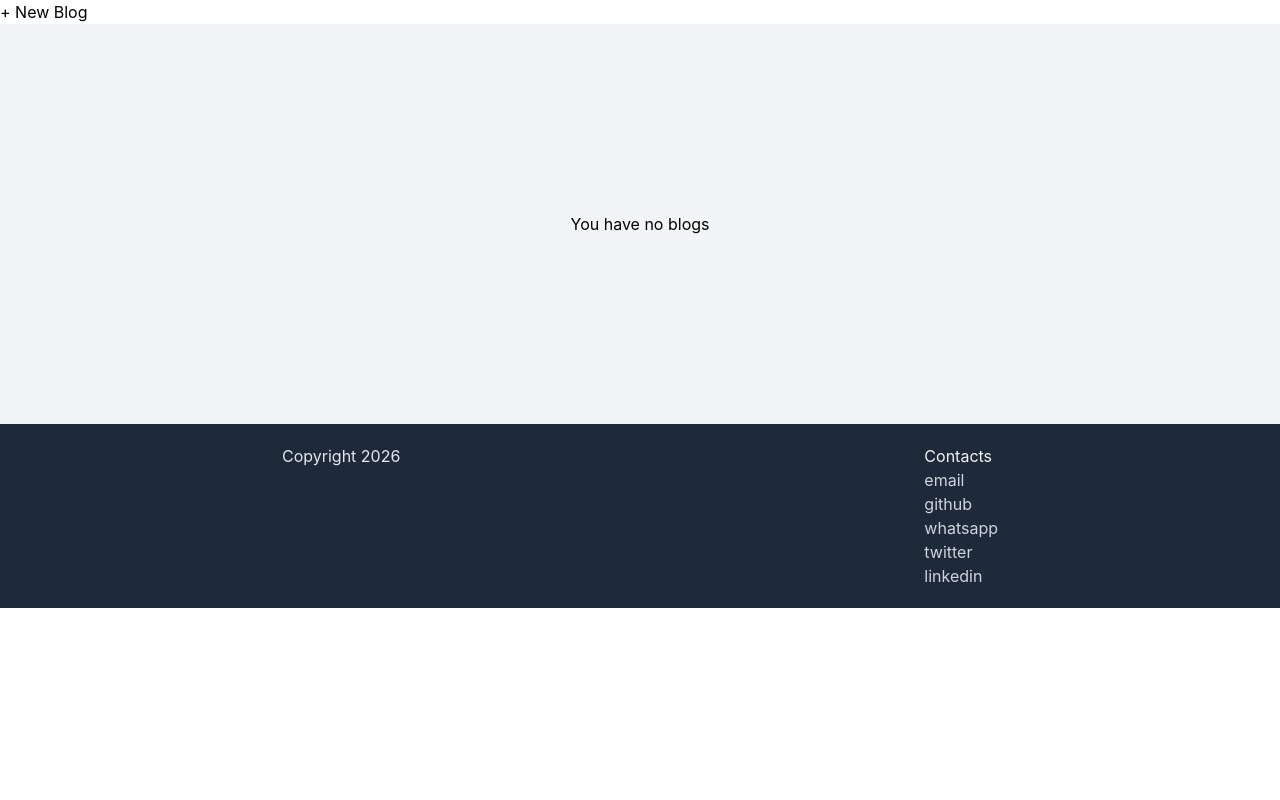
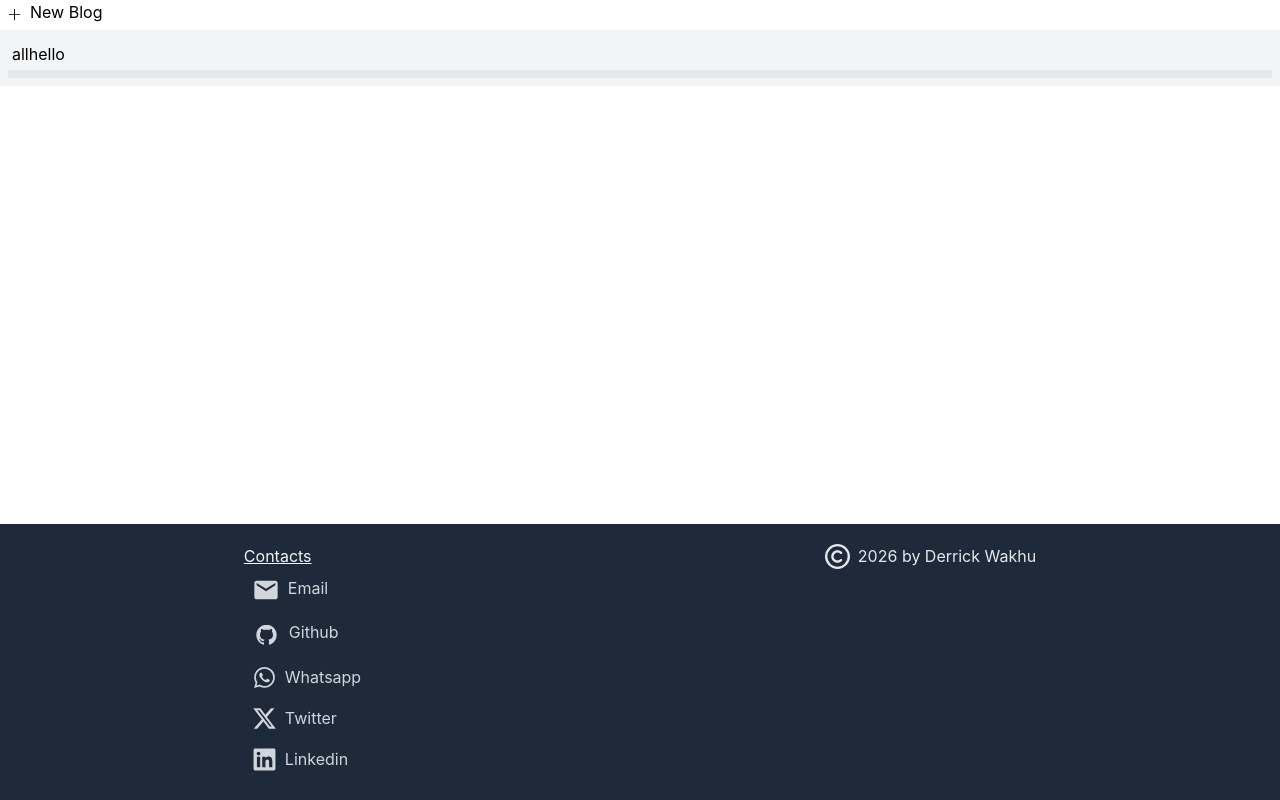
Before and after one commit to georgewakhu270/blog-epress-react, a React app in the folder frontend/: page / in a window 1280 px wide. Built offline with nearby package versions, Linux system fonts and the light colour scheme; the HTML template or start-up script is replaced by a standard one; a web font is replaced by a local one.

Commit message:
added somethings that use react-icons

```diff
--- a/frontend/src/App.jsx
+++ b/frontend/src/App.jsx
@@ -1,5 +1,10 @@
 import { useState } from "react";
+import { DiGithubBadge } from "react-icons/di"
+import { MdEmail, MdOutlineWhatsapp } from "react-icons/md"
+import { FaXTwitter, FaLinkedin, FaRegCopyright } from "react-icons/fa6"
+
 import DOMPurify from "dompurify"
+
 import Dashboard from "./Dashboard";
 
 export default function App() {
@@ -7,10 +12,10 @@ export default function App() {
   const [log, setLog] = useState(true)
   const [sign, setSign] = useState(false)
 
-  const [blogs, setBlogs] = useState([])
-  const [tags, setTags] = useState([])
+  // const [blogs, setBlogs] = useState([])
+
+  // const [tags, setTags] = useState([])
   const [index, setIndex] = useState(0)
-
 
   const [user, setUser] = useState({
     id: 1,
@@ -19,9 +24,22 @@ export default function App() {
     password: '1234'
   })
 
+  const [tags, setTags] = useState([{
+    name: 'hello', blog: [0]
+  }])
+
+  const [blogs, setBlogs] = useState([{
+    id: 0,
+    content: "<p>Hello world</p>",
+    title: "hello world",
+    category: "hello",
+    excerpt: "hello",
+    user: user
+  }])
   return (
-    <>
+    <div className="min-h-screen flex flex-col">
       <div className="">
+        <main className="flex-grow">
           {log
             ?
             <div className="">
@@ -40,24 +58,46 @@ export default function App() {
 
             </div>
           }
+        </main>
       </div>
 
-      <footer className="flex justify-around bg-gray-800 p-5">
-        <div className="text-gray-200">
-          <p className="">Copyright 2026</p>
+      <footer className="mt-auto flex sm:justify-around flex-col justify-center sm:flex-row bg-gray-800 p-5 w-full">
+        <div className="flex flex-col">
+          <h1 className="text-gray-100 underline">Contacts</h1>
+          <a href="mailto:georgewakhu270@gmail.com" className="text-gray-300 flex gap-2 p-2">
+            <MdEmail size={28} />
+            Email
+          </a>
+          <a href="" className="text-gray-300 flex gap-2 p-2">
+            <DiGithubBadge size={29} />
+            Github
+          </a>
+          <a href="" className="text-gray-300 flex gap-2 p-2">
+            <MdOutlineWhatsapp size={25} />
+            Whatsapp
+          </a>
+          <a href="" className="text-gray-300 flex gap-2 p-2">
+            <FaXTwitter size={25} />
+            Twitter
+          </a>
+          <a href="" className="text-gray-300 flex gap-2 p-2">
+            <FaLinkedin size={25} />
+            Linkedin
+          </a>
         </div>
-        <div className="flex flex-col">
-          <h1 className="text-gray-100">Contacts</h1>
-          <a href="mailto:georgewakhu270@gmail.com" className="text-gray-300">email</a>
-          <a href="" className="text-gray-300">github</a>
-          <a href="" className="text-gray-300">whatsapp</a>
-          <a href="" className="text-gray-300">twitter</a>
-          <a href="" className="text-gray-300">linkedin</a>
+        <div className="text-gray-200 pt-2 sm:pt-0">
+          <p className="flex">
+            <span className="px-2">
+              <FaRegCopyright size={25} />
+            </span>
+            {" "}
+            2026 by Derrick Wakhu
+          </p>
         </div>
       </footer>
 
       {/* <div dangerouslySetInnerHTML={{ __html: DOMPurify.sanitize(txt) }} /> */}
 
-    </>
+    </div>
   )
 }
--- a/frontend/src/component/Author.jsx
+++ b/frontend/src/component/Author.jsx
@@ -1,4 +1,6 @@
 import { useEffect, useState } from "react"
+import { VscAdd } from "react-icons/vsc"
+
 import New from "./New"
 
 const Author = function ({
@@ -6,6 +8,7 @@ const Author = function ({
 }) {
     const [add, setAdd] = useState(false)
     const [category, setCategory] = useState([])
+    const [itemBlogs, setItemBlogs] = useState([])
 
     useEffect(
         function () {
@@ -26,7 +29,12 @@ const Author = function ({
                 <div className="">
                     {!add
                         ?
-                        <button className="" onClick={() => setAdd(true)}>+ New Blog</button>
+                        <button
+                            className="flex"
+                            onClick={() => setAdd(true)}>
+                                <VscAdd size={30} className="p-2"/>
+                                New Blog
+                        </button>
                         :
                         <></>
                     }
@@ -62,7 +70,7 @@ const Author = function ({
                                                 ))
                                             }
                                         </div>
-                                        <div className=""></div>
+                                        <div className="p-1 bg-gray-200 w-full"></div>
                                     </div>
                                     :
                                     <div className="flex p-2 justify-center items-center bg-gray-100 min-h-[50vh]">
--- a/frontend/src/component/New.jsx
+++ b/frontend/src/component/New.jsx
@@ -7,13 +7,13 @@ import { useState } from "react";
 
 
 export default function New({
-    setBlogs, blogs, index, setIndex, tags, setTags, setAdd
+    setBlogs, blogs, index, setIndex, tags, setTags, setAdd, user
 }) {
 
     const editor = useCreateBlockNote()
 
     const [title, setTitle] = useState("")
-    const [categ, setCateg] = useState("Design & Craft")
+    const [categ, setCateg] = useState("")
     const [mtags, setmTags] = useState("")
     const [excerpt, setExcerpt] = useState("")
 
@@ -54,7 +54,8 @@ export default function New({
             content: html,
             title: title,
             category: categ,
-            excerpt: excerpt
+            excerpt: excerpt,
+            user: user
         }])
         setAdd(false)
     }
@@ -96,7 +97,7 @@ export default function New({
                                         className="w-full border-b-2 border-gray-400 p-1 bg-white rounded"
                                         value={categ}
                                         onChange={e => setCateg(e.target.value)}>
-                                        <option value="" disabled defaultChecked={true}>----</option>
+                                        <option value="" disabled>Select a category</option>
                                         <option value="Design & Craft">Design & Craft</option>
                                         <option value="Technology">Technology</option>
                                         <option value="Architecture">Architecture</option>
```
Lines whose indentation alone changed are shown as unchanged.
